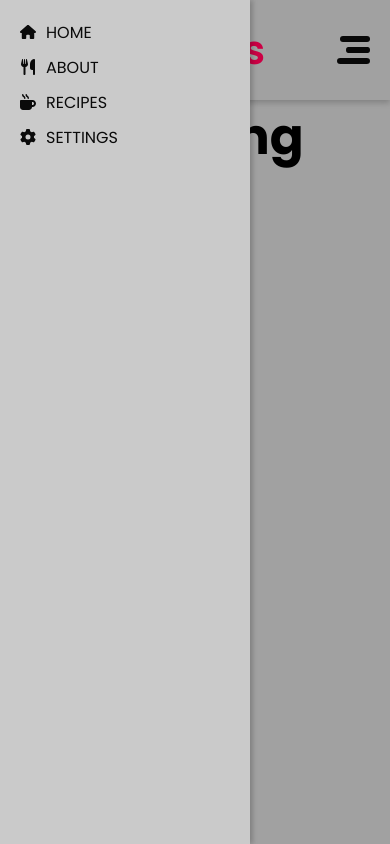
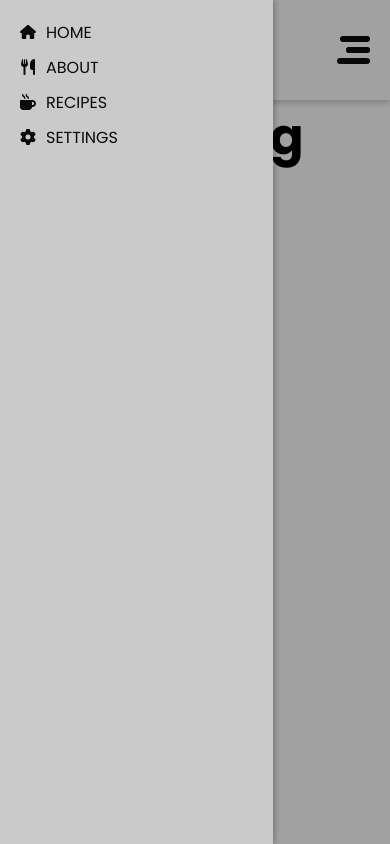
Before and after one commit to ecpieritz/find-recipes, a React (Create React App) app: page / in a window 390 px wide. Built offline with nearby package versions, Linux system fonts and the light colour scheme.

Commit message:
Added responsiveness

```diff
--- a/src/scss/components/sidebar.scss
+++ b/src/scss/components/sidebar.scss
@@ -1,4 +1,5 @@
 .fr-sidebar{
+  display: none;
   position: fixed;
   top: 0;
   left: 0;
@@ -29,4 +30,11 @@
         margin-right: 10px;
       }
   }
+
+  @media (max-width: 780px){
+    display: block;
+  }
+  @media (max-width: 468px){
+    width: 70%;
+  }
 }
```
